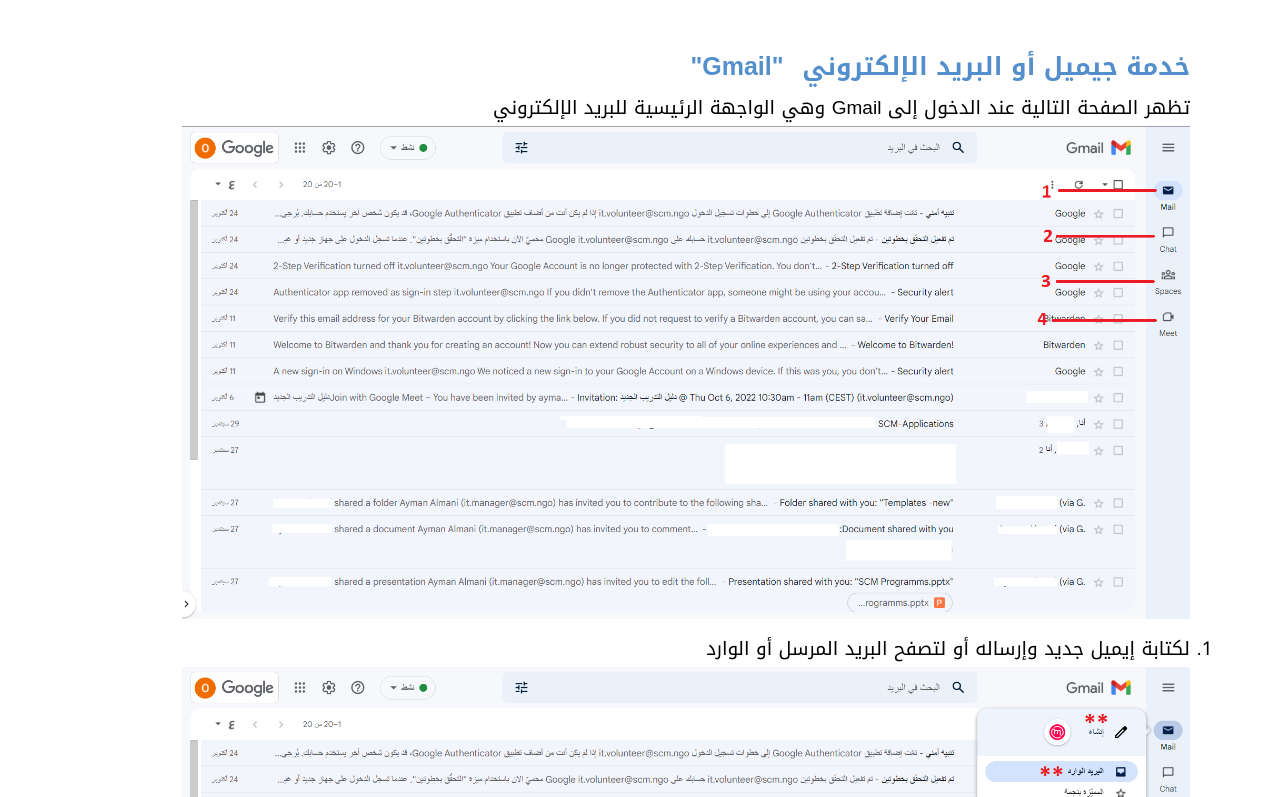
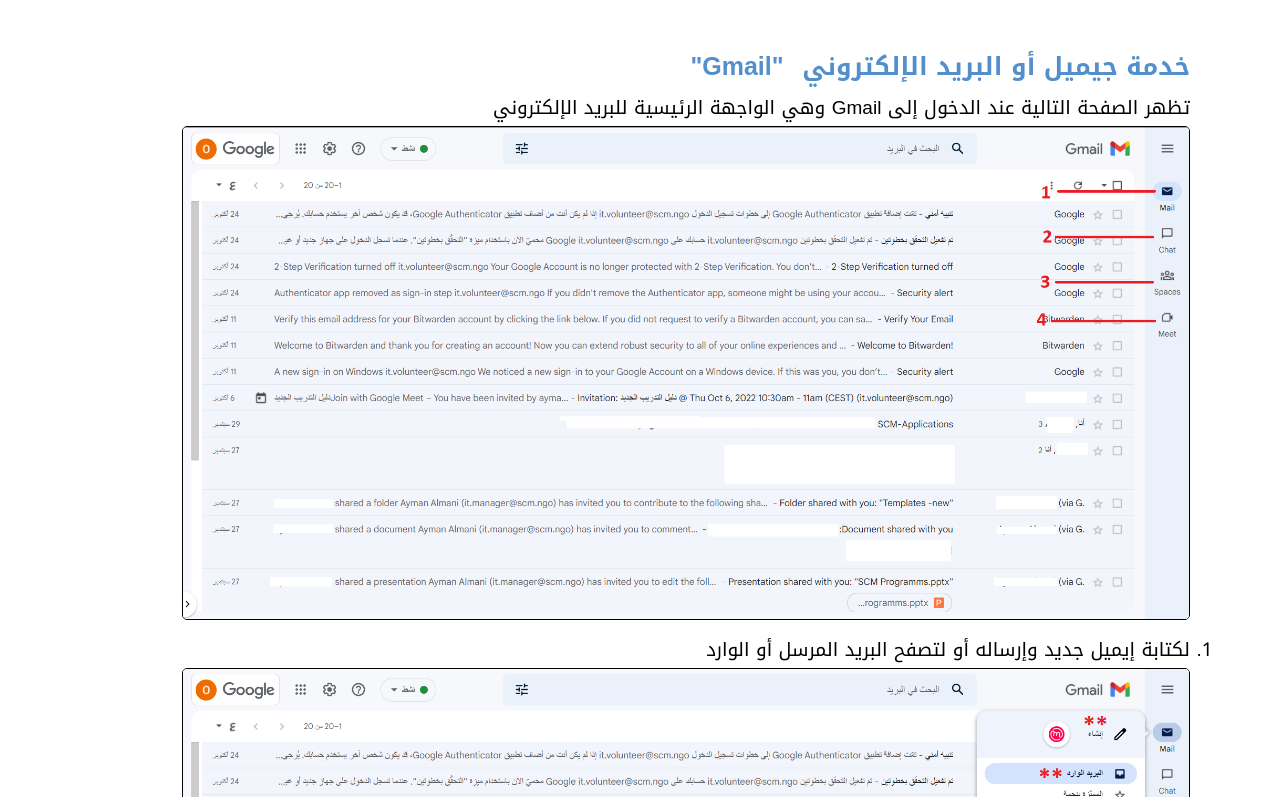
Before and after one commit to obaidash99/react-scm-demo, a React (Create React App) app: page /applications/Workspace in a window 1280 px wide. Shown: the part 603-1400 px from the top of the page. Built offline with nearby package versions, Linux system fonts and the light colour scheme.

Commit message:
fix ishredder and google imgs

```diff
--- a/src/App.css
+++ b/src/App.css
@@ -796,7 +796,19 @@
 }
 
 @media (max-width: 767px) {
+	.special {
+		flex-direction: column;
+	}
 	.special .image {
 		flex: 70%;
 	}
 }
+
+.gmail img,
+.calender img,
+.meet img,
+.drive img,
+.chat img {
+	border-radius: 5px;
+	border: 1px solid black;
+}
--- a/src/components/Ishredder.jsx
+++ b/src/components/Ishredder.jsx
@@ -279,7 +279,8 @@
 								<ul className="shild-list">
 									<li>
 										نقوم بتحديد خوارزمية الحذف والكتابة فوق الملفات ليتم حذفها بطريقة
-										آمنة، من الأفضل أن نختار الخيار "Random"
+										آمنة، من الأفضل أن نختار الخيار "ProtectStar ASDA (2017)" حيث يقوم
+										بالكتابة 4 مرات فوق البيانات المحذوفة بحيث لا يمكن استعادتها
 									</li>
 								</ul>
 								<div className="image">
@@ -413,7 +414,8 @@
 								<ul className="child-list">
 									<li>
 										نقوم بتحديد خوارزمية الحذف والكتابة فوق الملفات ليتم حذفها بطريقة
-										آمنة، من الأفضل أن نختار الخيار "Random"
+										آمنة، من الأفضل أن نختار الخيار "ProtectStar ASDA (2017)" حيث يقوم
+										بالكتابة 4 مرات فوق البيانات المحذوفة بحيث لا يمكن استعادتها
 									</li>
 								</ul>
 								<div className="image">
--- a/src/components/Workspace.jsx
+++ b/src/components/Workspace.jsx
@@ -70,7 +70,7 @@
 					</div>
 				</div>
 
-				<div class="content content-2 info" id="gmail">
+				<div class="content content-2 info gmail" id="gmail">
 					<h3>
 						خدمة جيميل أو البريد الإلكتروني{' '}
 						<a
@@ -110,7 +110,7 @@
 					</ul>
 				</div>
 
-				<div class="content content-2 info" id="calender">
+				<div class="content content-2 info calender" id="calender">
 					<h3>
 						خدمة التقويم من جوجل{' '}
 						<a
@@ -167,7 +167,7 @@
 					</ul>
 				</div>
 
-				<div class="content content-2 info" id="meet">
+				<div class="content content-2 info meet" id="meet">
 					<h3>
 						خدمة الاتصال ومكالمات الفيديو من جوجل{' '}
 						<a
@@ -224,7 +224,7 @@
 					</ul>
 				</div>
 
-				<div class="content content-2 info" id="drive">
+				<div class="content content-2 info drive" id="drive">
 					<h3>
 						خدمة إدارة الملفات من جوجل{' '}
 						<a
@@ -310,7 +310,7 @@
 					</ul>
 				</div>
 
-				<div class="content content-2 info" id="chat">
+				<div class="content content-2 info chat" id="chat">
 					<h3>
 						خدمة المحادثات أو الشات من جوجل{' '}
 						<a href=" https://mail.google.com/chat/u/0/#chat/welcome" target="_blank">
```
Also changed, not shown: src/assets/ishredderImgs/shred14.jpg, src/assets/ishredderImgs/shred7.jpg.
